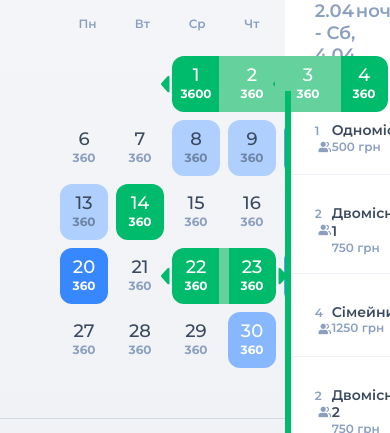
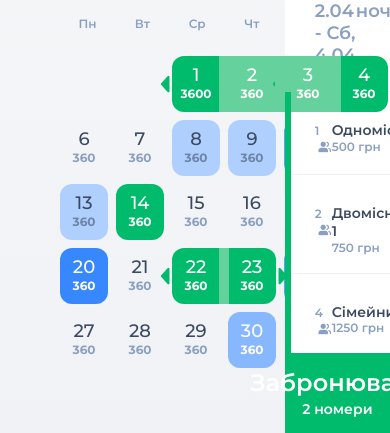
Before and after one commit to mrdshaggy/shatsk-adm, a website: page index.html in a window 390 px wide. Shown: the part 411-844 px from the top of the page. Drawn offline with Linux system fonts and the light colour scheme; files whose address does not match are found by name.

Commit message:
fix sidebar / today book fixed

```diff
--- a/index.html
+++ b/index.html
@@ -286,7 +286,10 @@
                 </div>
             </div>
             <div class="sidebar__footer">
-
+                <button class="btn btn--green btn--full">
+                    <h4 class="text-white">Забронювати</h4>
+                    <p class="text-white">2 номери</p>
+                </button>
             </div>
         </aside>
 
--- a/js/main.js
+++ b/js/main.js
@@ -1,6 +1,9 @@
 console.log('main.js');
 
+
+//
 // Period scroll
+//
 var content = document.getElementById('pRange'),
     scrollStep = 100;
 
@@ -26,3 +29,21 @@ document.getElementById('pRangeLeft').addEventListener('click', function(e) {
     content.scrollTo((sl - scrollStep), 0);
   }
 });
+
+
+
+//
+// Guests today
+//
+var days = document.querySelectorAll('.calendar__day');
+var todayGuests = document.querySelector('.guests');
+for (var i=0;i<days.length;i++) {
+  days[i].addEventListener('click', toggleGuests);
+}
+function toggleGuests() {
+  if (todayGuests.classList.contains('is-active')) {
+    todayGuests.classList.remove('is-active');
+  } else {
+    todayGuests.classList.add('is-active');
+  }
+}
--- a/sass/layout/guests.scss
+++ b/sass/layout/guests.scss
@@ -1,6 +1,18 @@
 .guests {
   padding: 30px 60px;
   border-top: 1px solid $c-border;
+  position: fixed;
+  z-index: 2;
+  width: 73%;
+  left: 0;
+  bottom: 0;
+  background: linear-gradient(180deg, #F7F8FA 0%, #F0F2F5 100%);
+  transform: translateY(100%);
+  transition: transform .3s;
+
+  &.is-active {
+    transform: translateY(0);
+  }
 
   &__head {
     display: flex;
@@ -18,6 +30,7 @@
     display: flex;
     flex-direction: row;
     flex-wrap: nowrap;
+    overflow-x: auto;
   }
 }
 
@@ -29,6 +42,7 @@
   justify-content: flex-start;
   min-height: 108px;
   width: 200px;
+  min-width: 200px;
   background: #fff;
   box-shadow: 0px 4px 16px rgba(51, 59, 72, 0.08);
   border-radius: 12px;
--- a/sass/layout/sidebar.scss
+++ b/sass/layout/sidebar.scss
@@ -1,4 +1,8 @@
 .sidebar {
+  display: flex;
+  flex-direction: column;
+  flex-wrap: nowrap;
+
   &__head {
     padding: 30px 30px 25px;
     border-bottom: 1px solid rgba($c-border, .4);
@@ -20,7 +24,8 @@
   }
 
   &__body {
-
+    flex: 1;
+    overflow-y: auto;
   }
 
   &__row {
@@ -29,6 +34,9 @@
     border-bottom: 1px solid rgba($c-border, .4);
     position: relative;
     margin-top: -1px;
+    width: 100%;
+    cursor: pointer;
+
 
     &--apartment {
       padding: 30px 40px 18px 30px;
--- a/sass/modules/apartment.scss
+++ b/sass/modules/apartment.scss
@@ -10,7 +10,7 @@
     }
   }
   &__name {
-
+    text-align: left;
   }
   &__status {
     justify-self: flex-end;
--- a/sass/modules/buttons.scss
+++ b/sass/modules/buttons.scss
@@ -44,4 +44,15 @@ a, button {
       }
     }
   }
+
+  &--full {
+    width: 100%;
+    height: auto;
+    border-radius: 0;
+    flex-direction: column;
+    padding: 15px 0;
+    h4 {
+      margin-bottom: 4px;
+    }
+  }
 }
```
Also changed, not shown: css/app.css.
